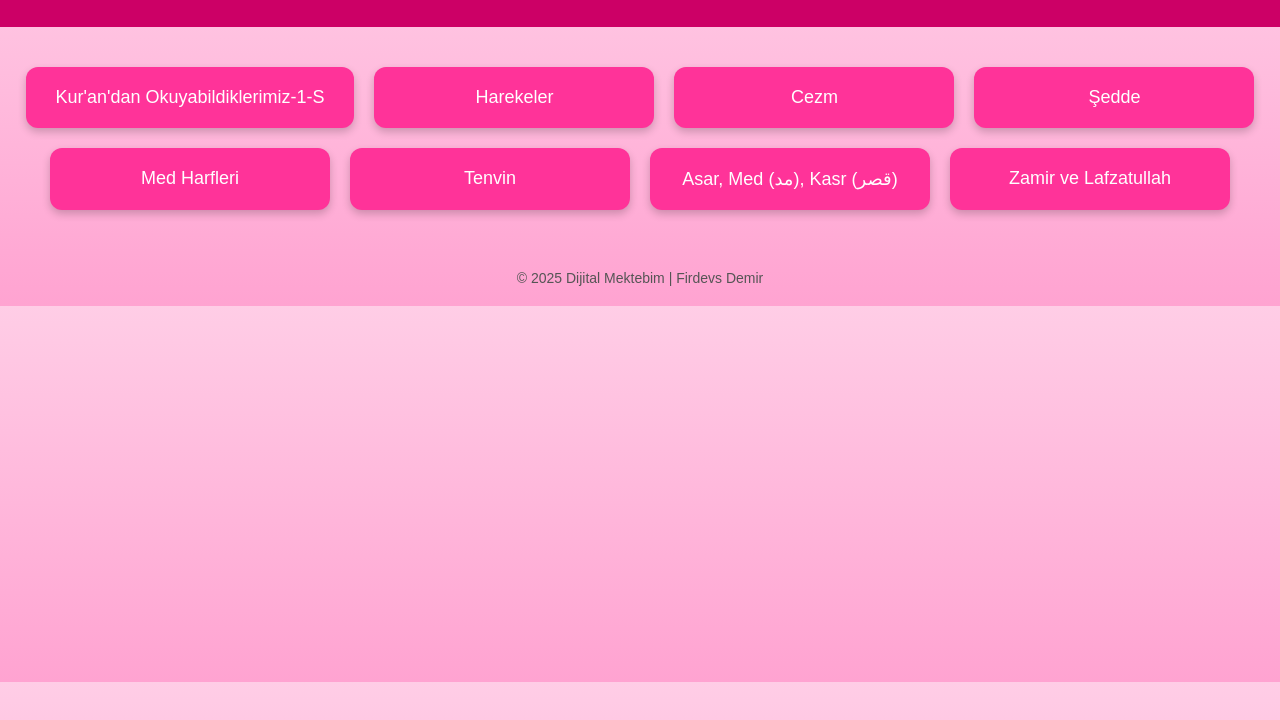
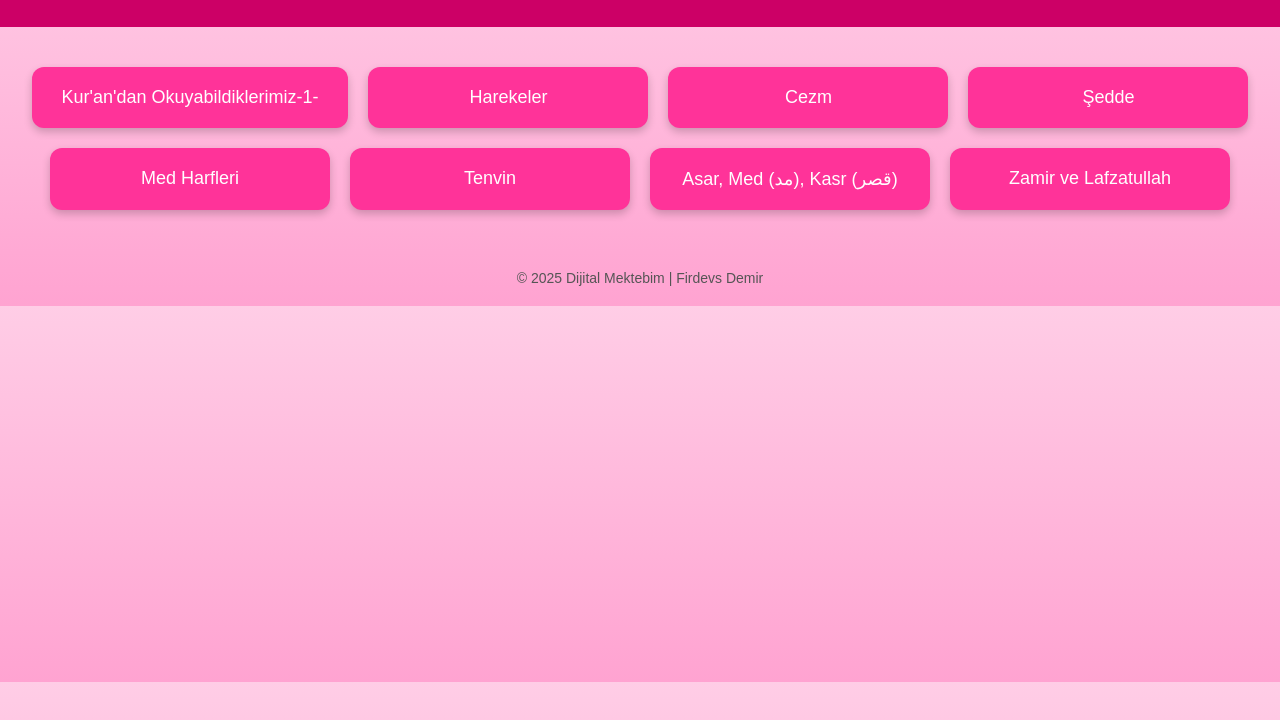
Before and after one commit to Firdevs-demir/ses-temelli-elif-ba-etkinlikleri, a plain HTML site: page index.html in a window 1280 px wide. Shown: the part 70-790 px from the top of the page. Drawn offline with Linux system fonts and the light colour scheme; a web font is replaced by a local one.

Commit message:
Update index.html

```diff
--- a/index.html
+++ b/index.html
@@ -76,7 +76,7 @@
   </header>
 
   <div class="container">
-    <a href="https://firdevs-demir.github.io/kurandan-okuyabildiklerimiz1/" class="menu-item" target="_blank">Kur'an'dan Okuyabildiklerimiz-1-S</a>
+    <a href="https://firdevs-demir.github.io/kurandan-okuyabildiklerimiz1/" class="menu-item" target="_blank">Kur'an'dan Okuyabildiklerimiz-1-</a>
     <a href="https://firdevs-demir.github.io/arapca-kelimeler/" class="menu-item" target="_blank">Harekeler</a>
     <a href="https://firdevs-demir.github.io/cezm.-uygulama-alistirmalari/" class="menu-item" target="_blank">Cezm</a>
     <a href="https://firdevs-demir.github.io/seddeli.kelimeler/" class="menu-item" target="_blank">Şedde</a>
```
